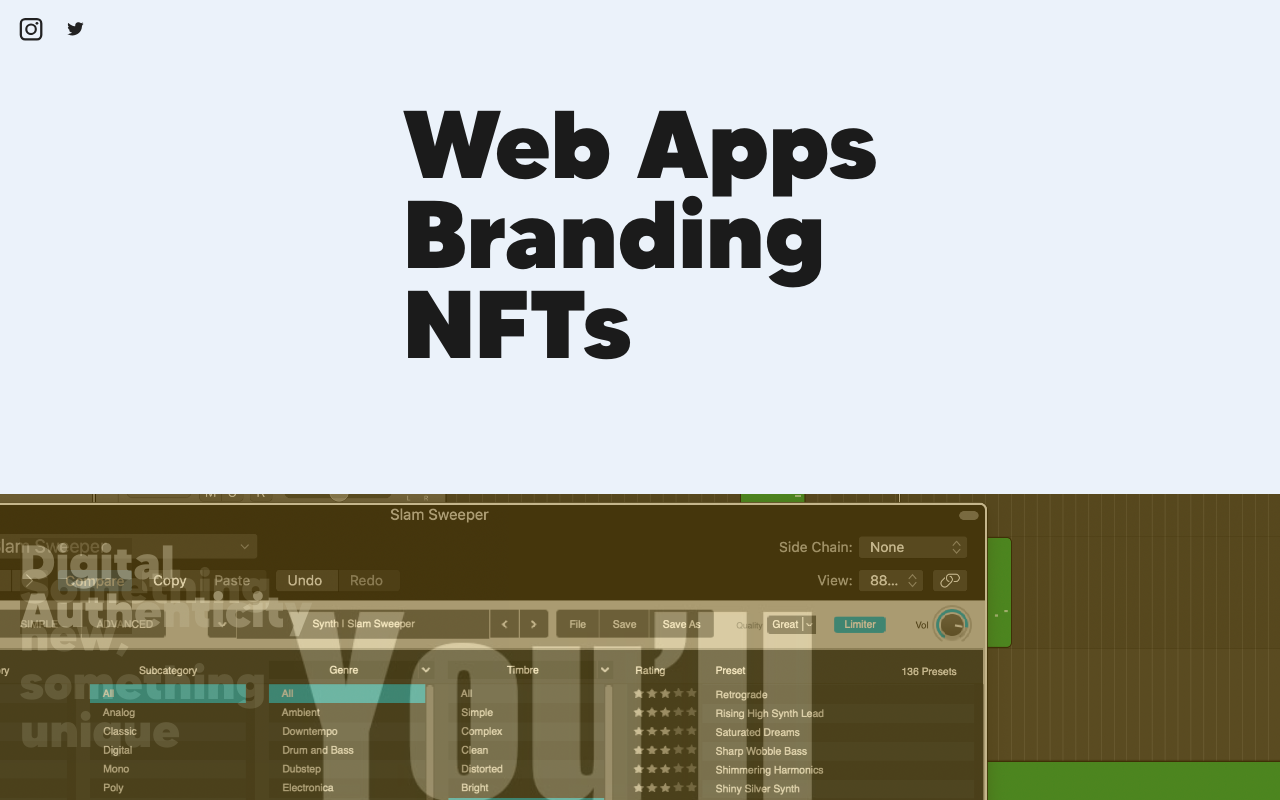
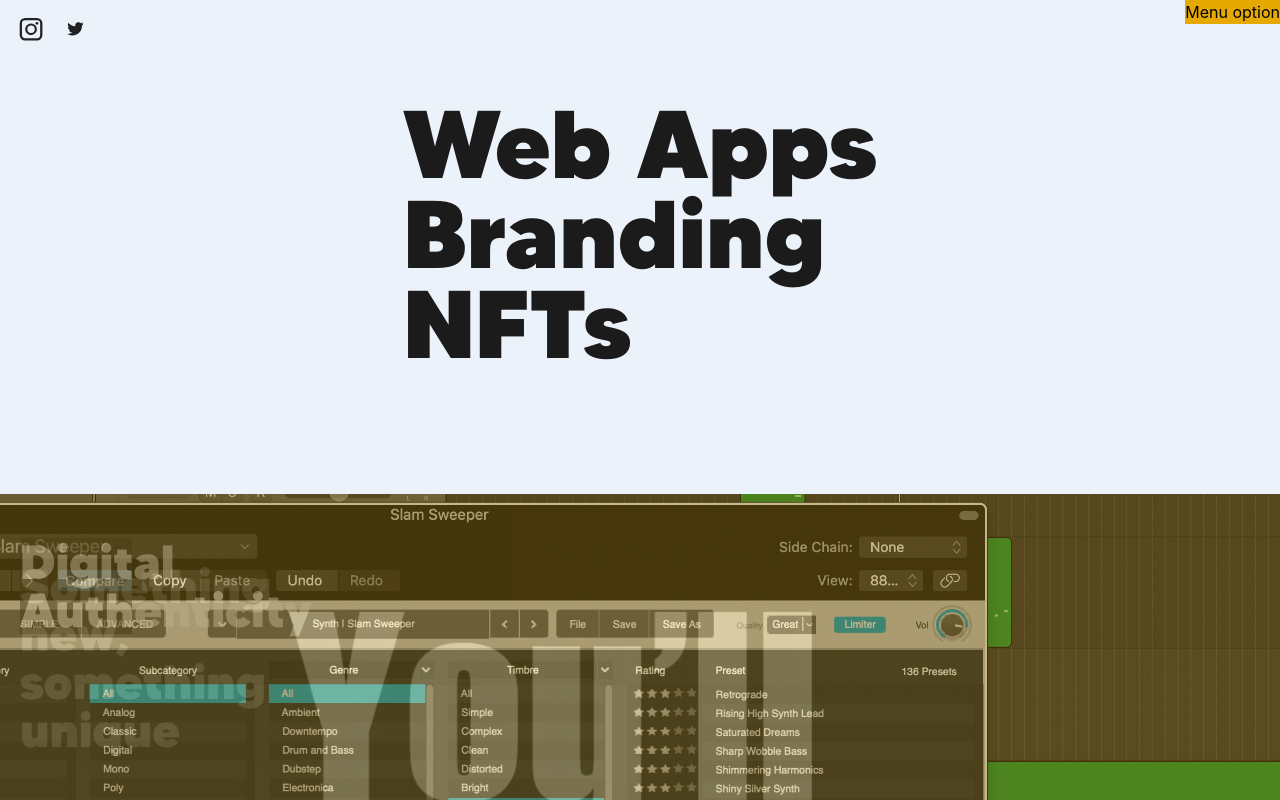
Before and after one commit to PinedaVictor/a-la-mode, a React (Vite) app: page / in a window 1280 px wide. Shown: the top 800 px of the page. Built offline with nearby package versions, Linux system fonts and the light colour scheme.

Commit message:
Changed divs to sections for parent sections, and added menu animation

```diff
--- a/src/App.tsx
+++ b/src/App.tsx
@@ -1,13 +1,15 @@
 import "./styles/App.css";
-import React from "react";
-import { Header, Hero, Footer } from "./components";
+import React, { useState } from "react";
+import { Header, Hero, Footer, Drawer } from "./components";
 import { Spacer, Heading, ImageGrid, Quotes } from "./components/elements";
 import { Services, NFTLAB } from "./components/office";
 
 export const App: React.FC = () => {
+  const [menuOpen, toggleMenu] = useState(false);
   return (
     <>
-      <Header />
+      <Drawer isOpen={menuOpen} toggle={() => toggleMenu(!menuOpen)} />
+      <Header toggle={() => toggleMenu(!menuOpen)} />
       <Spacer>
         <Heading>
           {/* <p>Design</p> */}
--- /dev/null
+++ b/src/components/drawer/Drawer.tsx
@@ -0,0 +1,39 @@
+import React from "react";
+import { animated, useTransition } from "react-spring";
+
+interface DrawerProps {
+  toggle: () => void;
+  isOpen: boolean;
+}
+export const Drawer: React.FC<DrawerProps> = (props) => {
+  const fullScreenMenu = useTransition(props.isOpen, {
+    from: {
+      opacity: 0,
+    },
+    enter: {
+      opacity: 1,
+      backgroundColor: "red",
+      height: "100%",
+      width: "100%",
+    },
+    leave: {
+      opacity: 0,
+    },
+    config: {
+      // TODO: specify delay, mass, friction, etc...
+    },
+  });
+  return (
+    <>
+      {fullScreenMenu(
+        (style, controlVar) =>
+          controlVar && (
+            <animated.div style={style} className=" z-50  h-full fixed">
+              Menu
+              <button onClick={props.toggle}>CLOSE</button>
+            </animated.div>
+          )
+      )}
+    </>
+  );
+};
--- a/src/components/elements/spacers/Heading.tsx
+++ b/src/components/elements/spacers/Heading.tsx
@@ -15,7 +15,7 @@ export const Heading: React.FC = (props) => {
 
   return (
     <>
-      <div
+      <section
         className="text-offBlack text-7xl font-[Tommy] h-full w-full text-center lg:text-8xl sm:text-6xl"
         onClick={() => setAnimate(!animate)}
       >
@@ -32,7 +32,7 @@ export const Heading: React.FC = (props) => {
             </animated.div>
           ))}
         </div>
-      </div>
+      </section>
     </>
   );
 };
--- a/src/components/elements/spacers/Spacer.tsx
+++ b/src/components/elements/spacers/Spacer.tsx
@@ -3,9 +3,9 @@ import React from "react";
 export const Spacer: React.FC = (props) => {
   return (
     <>
-      <div className={" bg-offWhite w-screen overflow-hidden"}>
+      <section className={" bg-offWhite w-screen overflow-hidden"}>
         {props.children}
-      </div>
+      </section>
     </>
   );
 };
--- a/src/components/header/Header.tsx
+++ b/src/components/header/Header.tsx
@@ -2,10 +2,13 @@ import React from "react";
 import ig from "../../assets/icons/ig.svg";
 import twitter from "../../assets/icons/twitter.svg";
 
-export const Header: React.FC = () => {
+interface HeaderProps {
+  toggle: () => void;
+}
+export const Header: React.FC<HeaderProps> = (props) => {
   return (
     <>
-      <header className="bg-offWhite w-screen h-14 sticky top-0 z-50">
+      <header className="bg-offWhite w-screen h-14 sticky top-0 z-40 ">
         <div className=" absolute left-0 flex pl-2">
           {/* TODO: Add links to social media links */}
           <picture>
@@ -18,9 +21,12 @@ export const Header: React.FC = () => {
           </picture>
         </div>
         {/* TODO: Menu and menu icon (svg) */}
-        {/* <div className="flex flex-row right-0 absolute bg-yellow">
+        <div
+          className="flex flex-row right-0 absolute bg-yellow"
+          onClick={props.toggle}
+        >
           <div>Menu option</div>
-        </div> */}
+        </div>
       </header>
     </>
   );
--- a/src/components/index.ts
+++ b/src/components/index.ts
@@ -1,3 +1,4 @@
 export { Header } from "./header/Header";
 export { Hero } from "./hero/Hero";
 export { Footer } from "./footer/Footer";
+export { Drawer } from "./drawer/Drawer";
```
